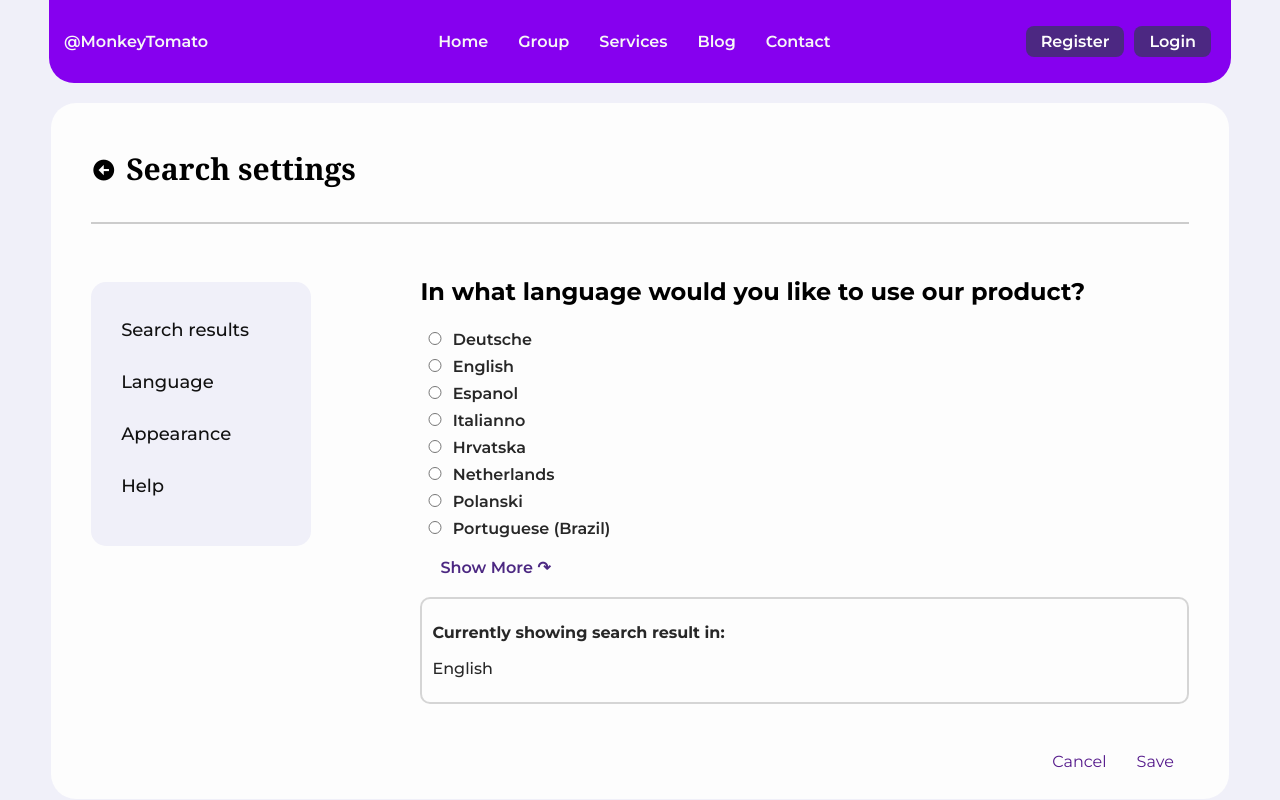
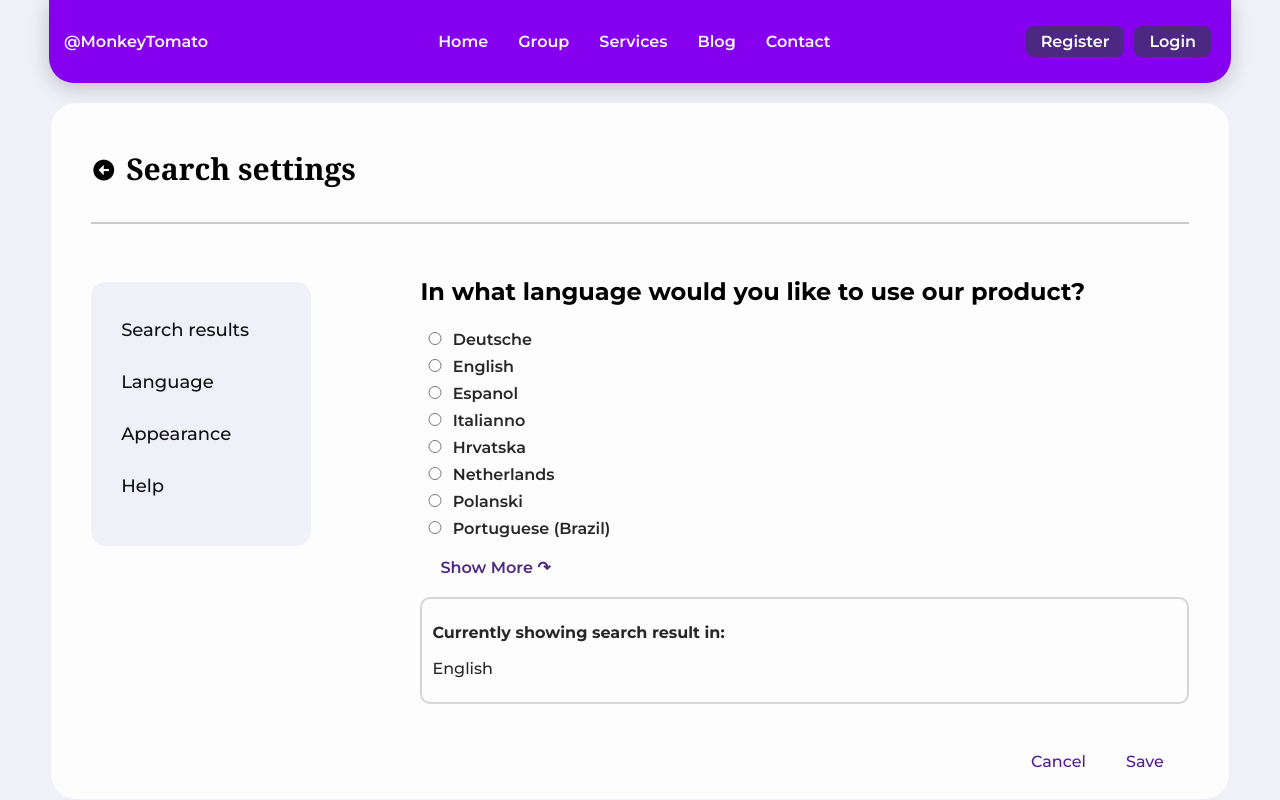
Before and after one commit to mosharaf-git/WebComponents, a plain HTML site: page Navbar/index.html in a window 1280 px wide. Drawn offline with nearby package versions, Linux system fonts and the light colour scheme.

Commit message:
Web Components

```diff
--- a/Navbar/style.css
+++ b/Navbar/style.css
@@ -13,8 +13,9 @@ body {
     width: 90%;
     padding: 8px 15px;
     margin: auto;
-    background: #8600EF;
+    background-color: #8600EF;
     border-radius: 0px 0px 25px 25px;
+    box-shadow: 0px 5px 20px rgb(0 0 0 / 20%);
 }
 
 nav {
@@ -24,6 +25,7 @@ nav {
     font-weight: 600;
     font-size: 16px;
     justify-content: space-between;
+
 }
 
 nav .logo {
@@ -196,14 +198,20 @@ hr {
     align-items: center;
     justify-content: right;
 }
+.column-two .button a:nth-child(1) {
+    margin-right: 10px;
+}
 
 .column-two .button a {
+    font-weight: 500;
     padding: 8px 15px;
     text-decoration: none;
+    transition: all .5s;
+    margin-right: 10px;
 }
 
 .column-two .button a:hover {
     color: #fdfdfd;
     background: #4C2882;
-    border-radius: 8px;
+    border-radius: 10px;
 }
```
